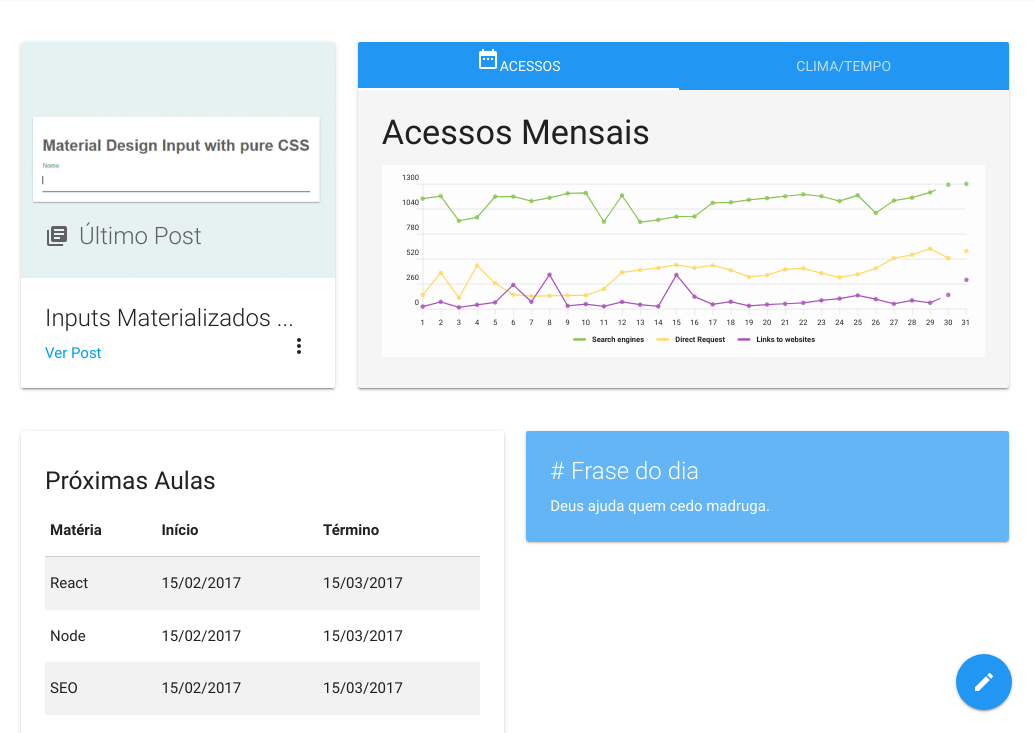
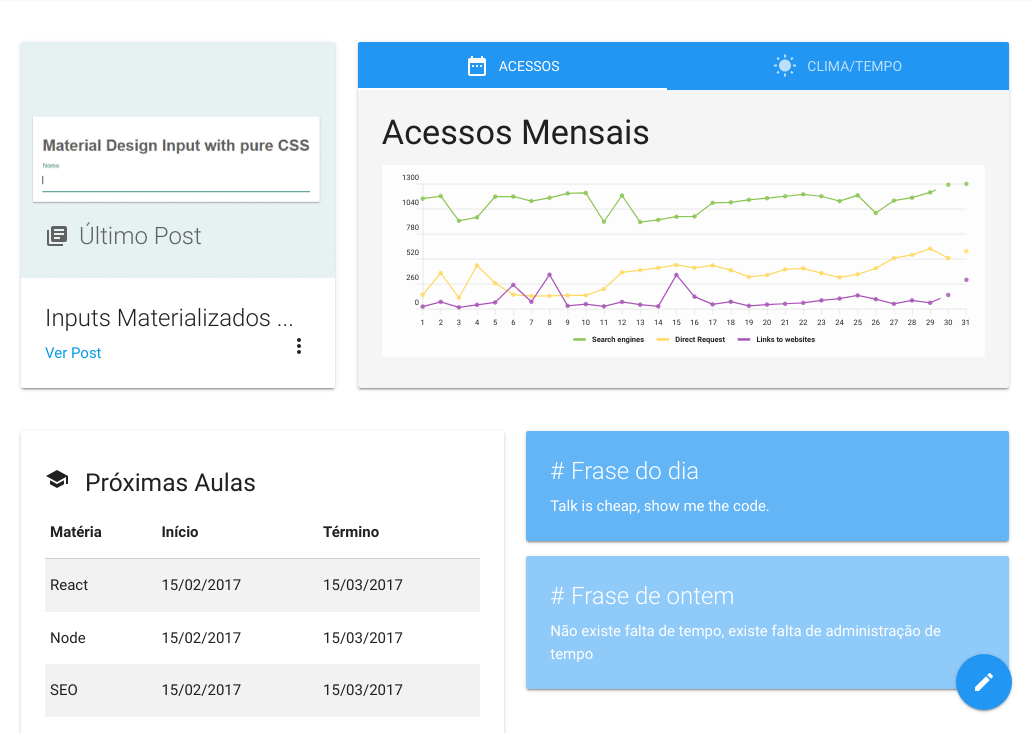
Before and after one commit to belmirojr/concept-dashboard, a website: page index.html in a window 1280 px wide. Shown: the part 67-800 px from the top of the page, 245-1280 px from the left. Drawn offline with Linux system fonts and the light colour scheme.

Commit message:
Finish dashboard

```diff
--- a/index.html
+++ b/index.html
@@ -249,9 +249,14 @@
               <ul class="tabs tabs-fixed-width tabs-transparent">
                 <li class="tab">
                   <a class="active center-x-y" href="#test4">
-                  <span class="large material-icons icon iconsvg"><svg><use xlink:href="#icon_data" x="" y=""/></svg></span>Acessos</a>
+                    <span class="large material-icons icon iconsvg m-r-10"><svg><use xlink:href="#icon_data" x="" y=""/></svg></span>Acessos
+                  </a>
                 </li>
-                <li class="tab"><a href="#test5">Clima/Tempo</a></li>
+                <li class="tab">
+                  <a href="#test5" class="center-x-y">
+                    <span class="large material-icons icon iconsvg m-r-10"><svg><use xlink:href="#icon_sun" x="" y=""/></svg></span>Clima/Tempo
+                  </a>
+                </li>
               </ul>
             </div>
             <div class="card-content grey lighten-4">
@@ -364,7 +369,7 @@
       <div class="row">
         <div class="col s12 m6">
         <div class="card-panel gray">
-          <h5>Próximas Aulas</h5>
+          <h5><span class="large material-icons icon iconsvg m-r-10"><svg><use xlink:href="#icon_school" x="" y=""/></svg></span> Próximas Aulas</h5>
           <table class="striped">
             <thead>
               <tr>
@@ -398,7 +403,13 @@
           <div class="card blue lighten-2">
             <div class="card-content white-text">
               <span class="card-title"># Frase do dia</span>
-              <p>Deus ajuda quem cedo madruga.</p>
+              <p>Talk is cheap, show me the code.</p>
+            </div>
+          </div>
+          <div class="card blue lighten-3">
+            <div class="card-content white-text">
+              <span class="card-title"># Frase de ontem</span>
+              <p>Não existe falta de tempo, existe falta de administração de tempo</p>
             </div>
           </div>
         </div>
@@ -594,7 +605,7 @@
       display: -moz-flex;
       display: -ms-flex;
       display: -o-flex;
-      display: flex;
+      display: flex !important;
       justify-content: center;
       -ms-align-items: center;
       align-items: center;
```
Also changed, not shown: icons/sprite/sprite.symbol.html (+1 -1 lines).
